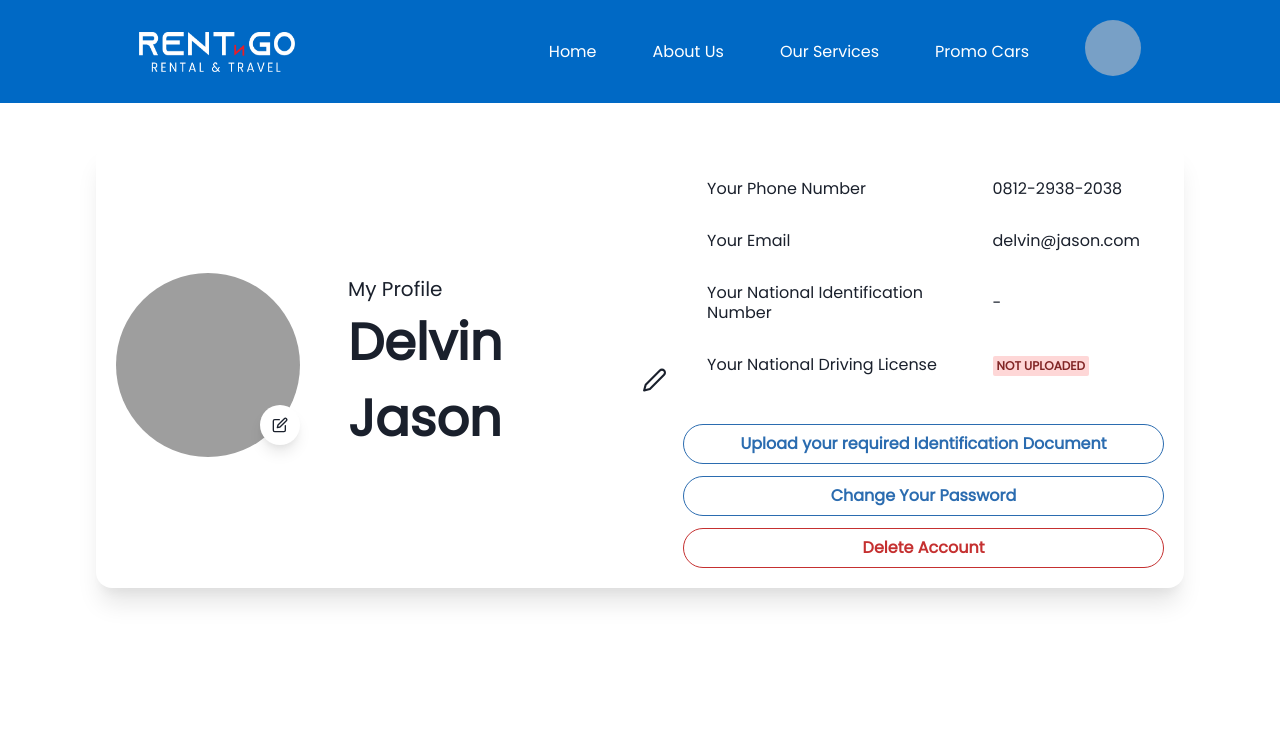
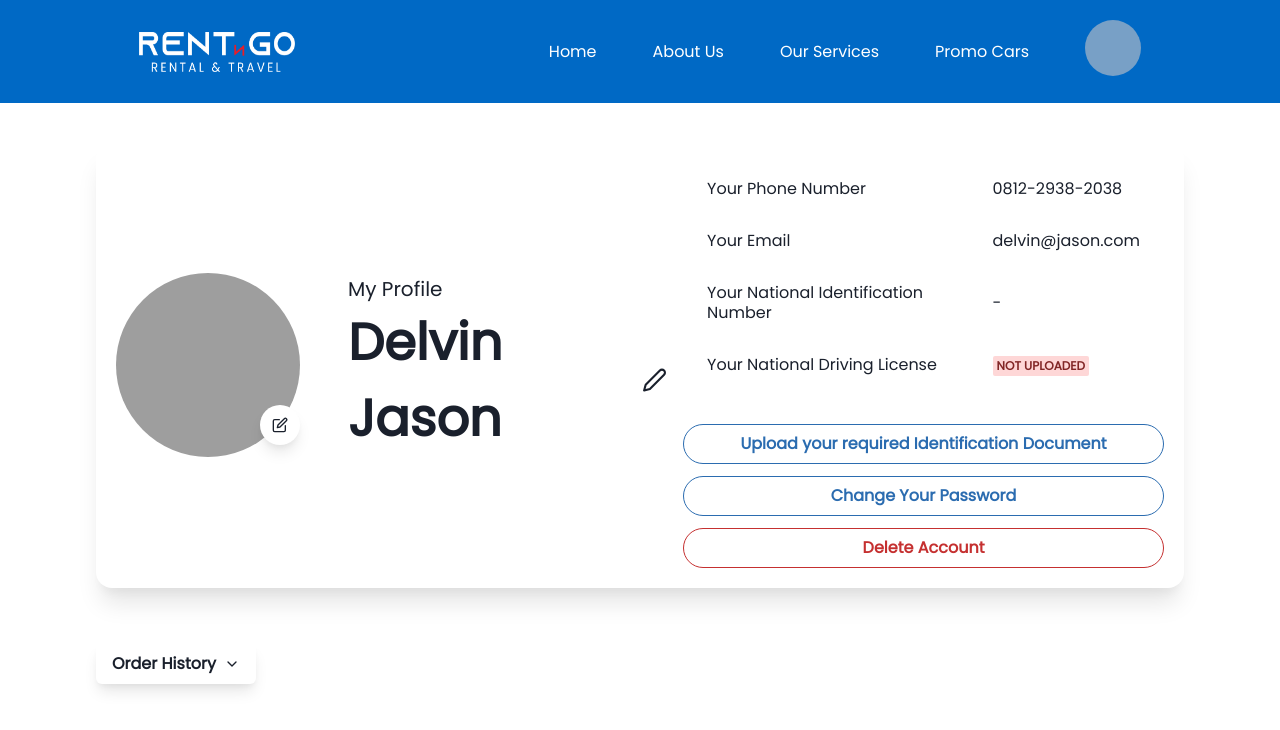
Before and after one commit to albetnov/Rent-N-Go-Frontend, a React (Vite) app: page /profile in a window 1280 px wide. Shown: the top 730 px of the page. Built offline with nearby package versions, Linux system fonts and the light colour scheme; sample sign-in values are in the browser's storage; grey boxes are pictures that could not be loaded.

Commit message:
feat: add filter button

```diff
--- /dev/null
+++ b/src/components/Users/Profile/OrderHistory.tsx
@@ -0,0 +1,31 @@
+import { Box, Button, Menu, MenuButton, MenuList } from '@chakra-ui/react'
+import { useState } from 'react'
+import { FiChevronDown, FiChevronUp } from 'react-icons/fi'
+import OrderItem from './OrderItem'
+
+export default function OrderHistory() {
+  const [isClicked, setIsClicked] = useState(false)
+
+  return (
+    <Box mt={14}>
+      <Menu>
+        <MenuButton
+          as={Button}
+          bg="white"
+          shadow="lg"
+          rightIcon={isClicked ? <FiChevronUp /> : <FiChevronDown />}
+          onClick={() => {
+            setIsClicked((prev) => !prev)
+          }}
+        >
+          Order History
+        </MenuButton>
+        <MenuList p="2.5">
+          <OrderItem>Car</OrderItem>
+          <OrderItem>Driver</OrderItem>
+          <OrderItem>Tour Guide</OrderItem>
+        </MenuList>
+      </Menu>
+    </Box>
+  )
+}
--- /dev/null
+++ b/src/components/Users/Profile/OrderItem.tsx
@@ -0,0 +1,20 @@
+import { MenuItem, type MenuItemProps } from '@chakra-ui/react'
+import CenteredText from '../../CenteredText'
+
+export default function OrderItem({ children, ...props }: MenuItemProps) {
+  return (
+    <MenuItem
+      {...props}
+      bg="profile-button"
+      w="full"
+      rounded="full"
+      shadow="lg"
+      py={3}
+      my={3}
+    >
+      <CenteredText w="full" fontWeight={400}>
+        {children}
+      </CenteredText>
+    </MenuItem>
+  )
+}
--- a/src/pages/Users/Profile.tsx
+++ b/src/pages/Users/Profile.tsx
@@ -1,5 +1,6 @@
 import { Box, Card, CardBody, Flex } from '@chakra-ui/react'
 import Topbar from '../../components/Topbar/Topbar'
+import OrderHistory from '../../components/Users/Profile/OrderHistory'
 import ProfileDetail from '../../components/Users/Profile/ProfileDetail'
 import ProfileName from '../../components/Users/Profile/ProfileName'
 import ProfilePicture from '../../components/Users/Profile/ProfilePicture'
@@ -26,6 +27,7 @@ export default function Profile() {
             <ProfileDetail />
           </CardBody>
         </Card>
+        <OrderHistory />
       </Box>
     </>
   )
--- a/src/utils/colors.ts
+++ b/src/utils/colors.ts
@@ -6,5 +6,6 @@ export default {
   'btn-primary': '#468FCE',
   'input-border': '#282828',
   'box-footer': '#59534F',
-  'field-color': '#EAEAEA'
+  'field-color': '#EAEAEA',
+  'profile-button': '#d3d3d3'
 }
```
